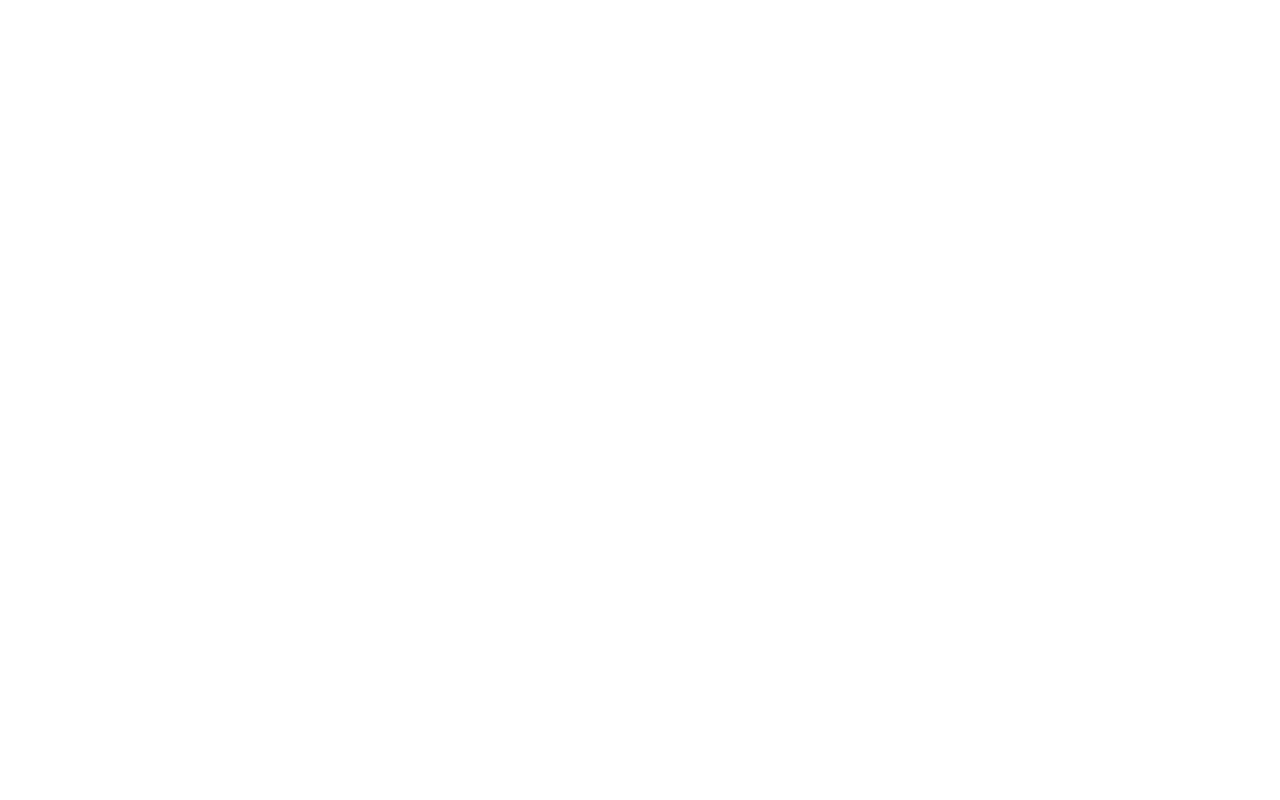
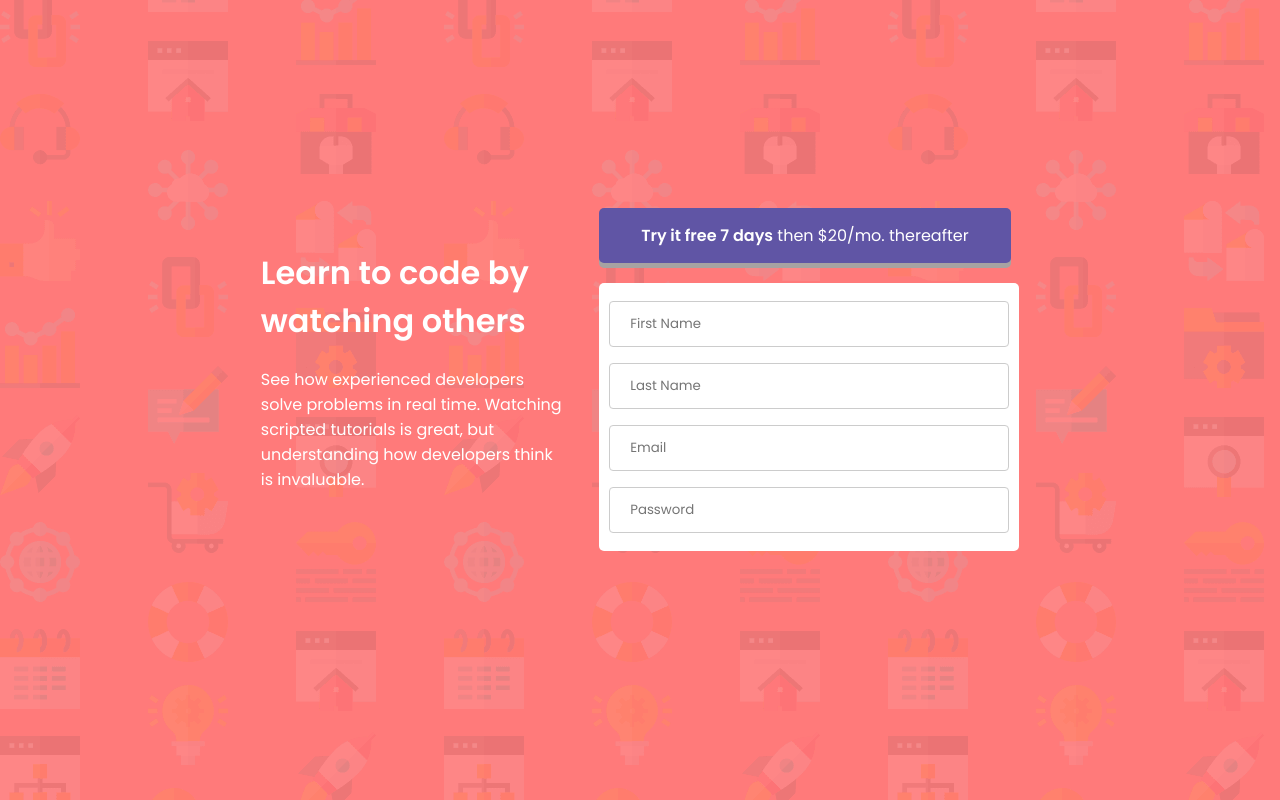
Before and after one commit to BBoltzmann/mediaResonse, a plain HTML site: page index.html in a window 1280 px wide. Drawn offline with Linux system fonts and the light colour scheme.

Commit message:
all most

```diff
--- a/index.css
+++ b/index.css
@@ -0,0 +1,74 @@
+    @import url('https://fonts.googleapis.com/css2?family=Poppins:wght@400;600&display=swap');
+    * {
+        font-family: 'Poppins', sans-serif;
+        padding: 0px;
+    }
+
+    body {
+        background-color: hsl(0, 100%, 74%);
+        background-image: url(/assests/bg-desktop.png);
+    }
+
+    main {
+        width: 60%;
+        margin: auto;
+        display: flex;
+        padding-top: 200px;
+        /* justify-content: center;
+    align-items: center;
+     */
+    }
+
+    .box1 {
+        padding-top: 20px;
+        padding-right: 30px;
+        width: 1100px;
+        justify-content: center;
+        color: white;
+        /* height: 100vh; */
+    }
+
+    .btn1 {
+        background-color: hsl(248, 32%, 49%);
+        border: none;
+        color: white;
+        padding: 15px 42px;
+        text-align: center;
+        text-decoration: none;
+        display: inline-block;
+        font-size: 16px;
+        border-radius: 5px;
+        box-shadow: 0 5px rgb(167, 162, 162);
+    }
+
+    .box2 {
+        background-color: white;
+        padding: 10px;
+        width: 400px;
+        justify-items: center;
+        margin-top: 20px;
+        border-radius: 5px;
+        display: block;
+    }
+
+    input[type=text],
+    select {
+        width: 100%;
+        padding: 12px 20px;
+        margin: 8px 0;
+        display: inline-block;
+        border: 1px solid #ccc;
+        border-radius: 4px;
+        box-sizing: border-box;
+    }
+
+    input[type=password],
+    select {
+        width: 100%;
+        padding: 12px 20px;
+        margin: 8px 0;
+        display: inline-block;
+        border: 1px solid #ccc;
+        border-radius: 4px;
+        box-sizing: border-box;
+    }
--- a/index.html
+++ b/index.html
@@ -6,11 +6,33 @@
     <meta http-equiv="X-UA-Compatible" content="IE=edge">
     <meta name="viewport" content="width=device-width, initial-scale=1.0">
     <link rel="stylesheet" href="/index.css">
-    <title>mediaResponsive/title>
+    <title>mediaResponse</title>
 </head>
 
 <body>
+    <main>
+        <div class="box1">
+            <h1>Learn to code by watching others</h1>
+            <p>
+                See how experienced developers solve problems in real time. Watching scripted tutorials is great, but understanding how developers think is invaluable.
+            </p>
+        </div>
+        <div>
+            <button class="btn1"><strong>Try it free 7 days</strong> then $20/mo. thereafter</button>
+            <div class="box2">
+                <!-- <p>
+                    Lorem ipsum dolor sit amet consectetur adipisicing elit. Rem libero officia qui dolorem nesciunt nulla nisi dignissimos possimus?
+                </p> -->
+                <form action="">
+                    <input type="text" id="fname" name="firstname" placeholder="First Name">
+                    <input type="text" id="lname" name="lastname" placeholder="Last Name">
+                    <input type="text" id="email" name="email" placeholder="Email" pattern="[a-z0-9._%+-]+@[a-z0-9.-]+\.[a-z]{2,}$">
+                    <input type="password" id="pwd" name="pwd" pattern=".{8,}" title="Eight or more characters" placeholder="Password">
 
+                </form>
+            </div>
+        </div>
+    </main>
 </body>
 
 </html>
```
Also changed, not shown: assests/bg-desktop.png (added), assests/bg-intro-mobile.png (added), assests/favicon-32x32.png (added), assests/icon-error.svg (added).
